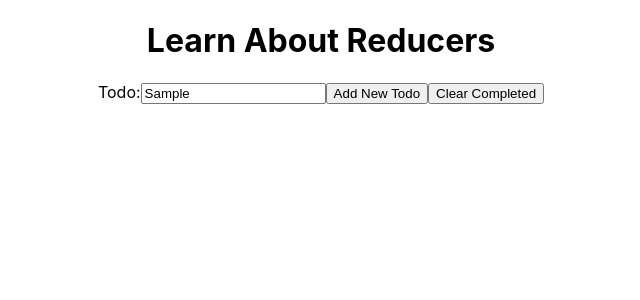
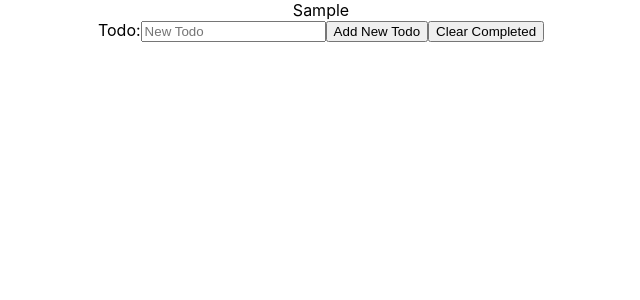
Before and after one commit to bloominstituteoftechnology/reducer-todo, a React (Create React App) app in the folder todo/: page / in a window 1280 px wide. Both pictures are taken after typing "Sample" into the empty fields and a click on the button "Add New Todo". Shown: the top 300 px of the page, without its empty margins (319-959 px from the left). Built offline with nearby package versions, Linux system fonts and the light colour scheme.

Commit message:
completed MVP

```diff
--- a/todo/src/components/Todo.jsx
+++ b/todo/src/components/Todo.jsx
@@ -1,44 +1,53 @@
-import React, { useReducer, useState } from 'react';
-import { initialState, reducer } from '../reducers/reducer';
+import React, { useReducer, useState } from "react";
+import { initialState, reducer } from "../reducers/reducer";
 
 const Todo = () => {
-
   const [state, dispatch] = useReducer(reducer, initialState);
 
   const [newTodo, setNewTodo] = useState();
 
+  //   const [input, setInput] = useState("");
 
   const handleChanges = e => {
     setNewTodo(e.target.value);
-    }
+  };
 
   const addNewTodo = e => {
     e.preventDefault();
-        dispatch({type: 'ADD_TODO', payload: newTodo});
-    }
-
+    dispatch({ type: "ADD_TODO", payload: newTodo });
+    setNewTodo("");
+  };
 
   return (
     <div>
       {state.todos.map(elem => (
-                 <h1
+        <div
           key={elem.id}
-                 onClick={() => dispatch({type: 'TOGGLE_COMPLETED'})}
-                 className={state.completed ? 'completed' : ''}
-                 >{elem.item}</h1>
+          onClick={() =>
+            dispatch({ type: "TOGGLE_COMPLETED", payload: elem.id })
+          }
+          className={elem.completed ? "completed" : ""}
+        >
+          {elem.item}
+        </div>
       ))}
-                <label htmlFor='todo'>Todo:
+      <label htmlFor="todo">
+        Todo:
         <input
-                        id='todo'
-                        name='todo'
-                        type='text'
-                        placeholder='New Todo'
+          id="todo"
+          name="todo"
+          type="text"
+          placeholder="New Todo"
           value={newTodo}
           onChange={handleChanges}
         />
       </label>
-                <button onClick={addNewTodo}>Add New Todo</button>
-                <button onClick={() => dispatch({type: 'CLEAR_COMPLETED'})}>Clear Completed</button>
+      <button type="submit" onClick={addNewTodo}>
+        Add New Todo
+      </button>
+      <button onClick={() => dispatch({ type: "CLEAR_COMPLETED" })}>
+        Clear Completed
+      </button>
     </div>
   );
 };
--- a/todo/src/reducers/reducer.js
+++ b/todo/src/reducers/reducer.js
@@ -1,47 +1,36 @@
 export const initialState = {
-    todos:
-    [
-        {
-        item: 'Learn About Reducers',
-        completed: false,
-        id: 3892987589
-        }
-
-    ]
-
+  todo: { item: "", completed: false },
+  todos: []
 };
 
 export const reducer = (state, action) => {
+  //   console.log(action);
+
+  //   console.log("this is state", state);
 
   switch (action.type) {
-
-        case 'ADD_TODO':
-
+    case "ADD_TODO":
       return {
         ...state,
-                item: action.payload,
-                completed: false,
-                id: Date.now()
-            }
+        todos: [...state.todos, { item: action.payload, id: Date.now() }]
+      };
 
-        case 'TOGGLE_COMPLETED':
-
+    case "TOGGLE_COMPLETED":
+      //   state.todos.map(elem => console.log(elem));
       return {
         ...state,
-                completed: true
-            }
+        todos: state.todos.map(elem =>
+          elem.id === action.payload ? { ...elem, completed: true } : elem
+        )
+      };
 
-        case 'CLEAR_COMPLETED':
-
+    case "CLEAR_COMPLETED":
       return {
-                ...state.todos.filter(elem => {
-                    return elem.completed === false;
-                })
-            }
+        ...state,
+        todos: state.todos.filter(elem => elem.completed !== true)
+      };
 
     default:
       return state;
   }
-
-
 };
```
Lines whose indentation alone changed are shown as unchanged.
